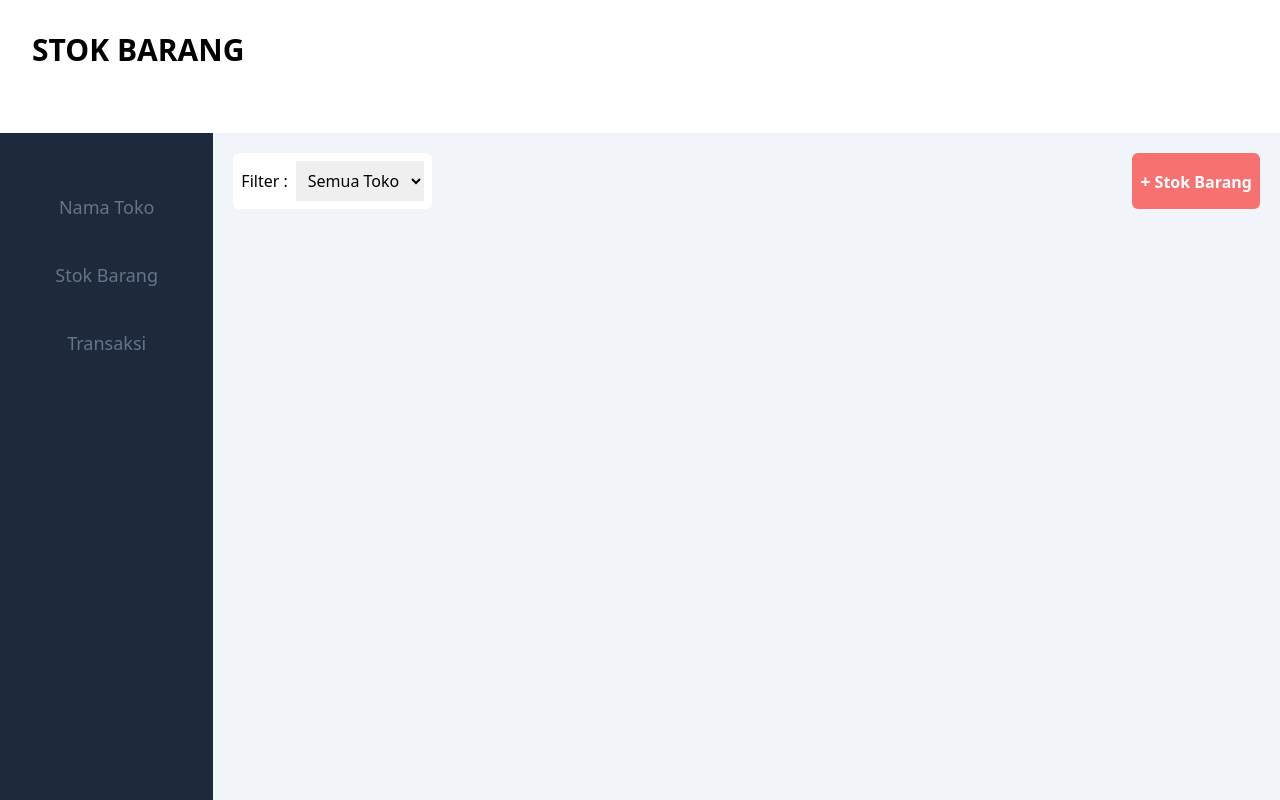
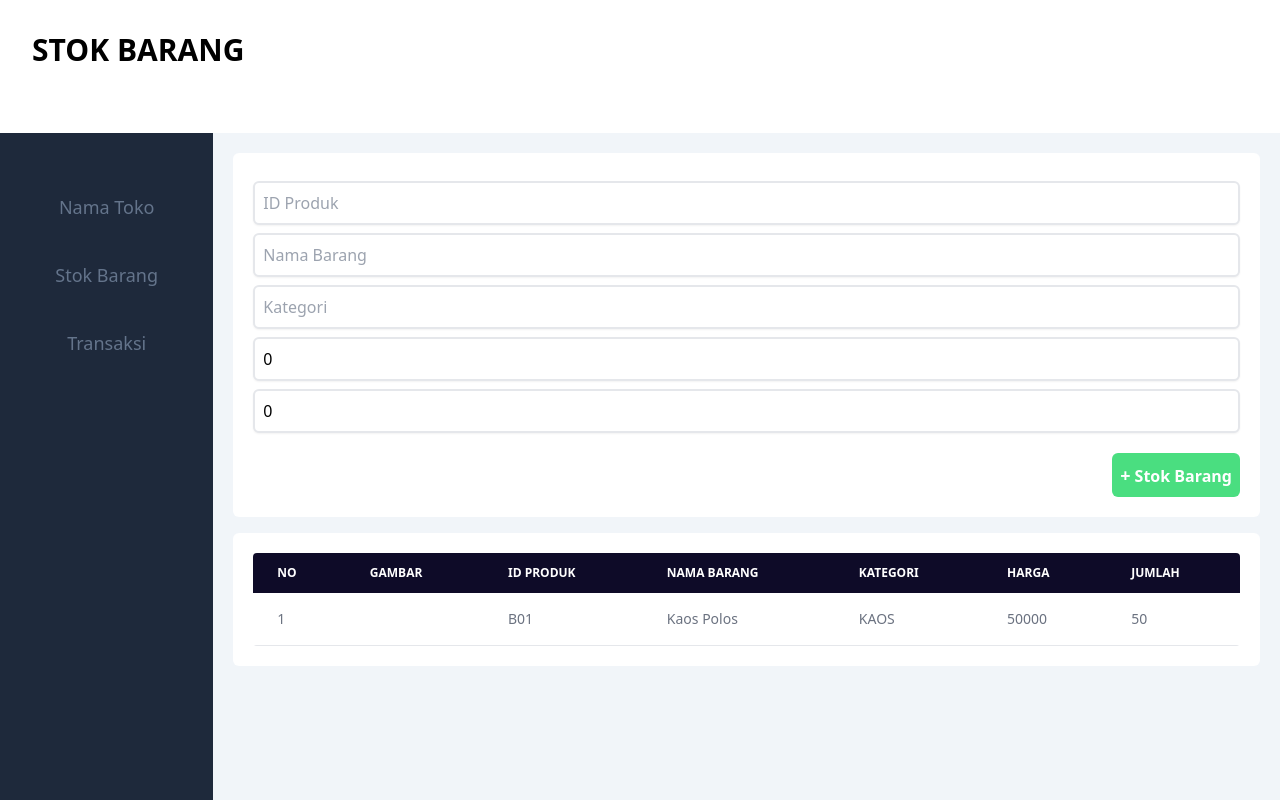
Before and after one commit to IIQball/project-fullstack-semester-4, a React (Vite) app: page / in a window 1280 px wide. Built offline with nearby package versions, Linux system fonts and the light colour scheme.

Commit message:
update state
tambah form input data ke tabel dinamic

```diff
--- a/src/StokBarang.jsx
+++ b/src/StokBarang.jsx
@@ -5,7 +5,7 @@ import Content from "./components/Content"
 const StokBarang = () => {
     return(
         <>
-            <div className="relative min-h-screen grid grid-cols-12 grid-rows-6">
+            <div className="relative min-h-screen grid grid-cols-12 grid-rows-6 box-border">
                 <Header title="Stok Barang"/>
                 <Sidebar/>
                 <Content/>
--- /dev/null
+++ b/src/TestState.jsx
@@ -0,0 +1,34 @@
+import { useState } from "react"
+
+const TestState = ()=>{
+    const [users,setUser] = useState([
+        {
+            "nama" : "aldi",
+            "alamat" : "banyuwangi"
+        }
+    ])
+    const [nama,setNama] = useState('')
+    const [alamat,setAlamat] = useState('')
+
+    const tambahUser = ()=>{
+        setUser([...users,{"nama":nama,"alamat":alamat}])
+    }
+    console.log(users)
+    return(
+        <>
+            <div className="bg-sky-200 text-4xl flex flex-col p-5 gap-2">
+                {nama} ::: {alamat}
+                <input type="text" placeholder="Nama" className="border-2" value={nama} onChange={(e)=>(setNama(e.target.value))}/>
+                <input type="text" placeholder="Alamat" className="border-2" value={alamat} onChange={(e)=>(setAlamat(e.target.value))}/>
+                <button className="bg-green-300 text-white text-lg" onClick={tambahUser}>tambah User</button>
+                {users.map((user,idx)=>(
+                    <div>
+                        <p>{user.nama}</p>
+                        <p>{user.alamat}</p>
+                    </div>
+                ))}
+            </div>
+        </>
+    )
+}
+export default TestState
--- a/src/components/Content.jsx
+++ b/src/components/Content.jsx
@@ -1,19 +1,62 @@
+import { useState } from "react"
+import TabelStokBarang from "./TableStokBarang"
+
 const Content = () => {
+    // state data stok
+    const [dataStok,setDataStok] = useState([
+        {
+            "idProduk" : "B01",
+            "namaBarang" : "Kaos Polos",
+            "kategori" : "KAOS",
+            "harga" : 50000,
+            "jumlah" : 50
+        }
+    ])
+
+    // state input data
+    const [IdProduk,setIdProduk] = useState('')
+    const [NamaBarang,setNamaBarang] = useState('')
+    const [Kategori,setKategori] = useState('')
+    const [Harga,setHarga] = useState(0)
+    const [Jumlah,setJumlah] = useState(0)
+
+    // function button tambah stok
+    const tambahStok = ()=>{
+        setDataStok([...dataStok,{"idProduk" : IdProduk, "namaBarang":NamaBarang,"kategori":Kategori,"harga":Harga,"jumlah":Jumlah}])
+    }
+
+    console.log(dataStok)
     return(
         <>
+            {/* container */}
             <div className="bg-slate-100 col-span-10 row-span-5 p-5">
-                <div className="flex space-x-0 justify-between">
-                    <div className="bg-white w-fit p-2 rounded-md">
-                    <label htmlFor="namaToko">Filter :</label>
-                    <select name="namaToko" id="namaToko" className="p-2 ml-2 focus:outline-none">
-                        <option value="all">Semua Toko</option>
-                        <option value="tokoA">Toko A</option>
-                        <option value="tokoB">Toko B</option>
-                    </select>
 
+                {/* form */}
+                <div className="flex flex-col bg-white rounded-md p-5">
+                    <input type="text" value={IdProduk} placeholder="ID Produk" className="border-2 shadow-sm rounded-md p-2 mt-2 focus:outline-none focus:border-green-300"
+                    onChange={(e)=>(setIdProduk(e.target.value))}
+                    />
+                    <input type="text" value={NamaBarang} placeholder="Nama Barang" className="border-2 shadow-sm rounded-md p-2 mt-2 focus:outline-none focus:border-green-300"
+                    onChange={(e)=>(setNamaBarang(e.target.value))}
+                    />
+                    <input type="text" value={Kategori} placeholder="Kategori" className="border-2 shadow-sm rounded-md p-2 mt-2 focus:outline-none focus:border-green-300"
+                    onChange={(e)=>(setKategori(e.target.value))}
+                    />
+                    <input type="number" value={Harga} placeholder="Harga" className="border-2 shadow-sm rounded-md p-2 mt-2 focus:outline-none focus:border-green-300"
+                    onChange={(e)=>(setHarga(e.target.value))}
+                    />
+                    <input type="number" value={Jumlah} placeholder="Jumlah" className="border-2 shadow-sm rounded-md p-2 mt-2 focus:outline-none focus:border-green-300"
+                    onChange={(e)=>(setJumlah(e.target.value))}
+                    />
+
+                    {/* Button */}
+                    <div className="flex justify-end space-x-0 mt-5">
+                        <button className="bg-green-400 font-semibold text-white flex p-2 rounded-md" onClick={tambahStok}><span className="m-auto"><span className="text-lg">+</span> Stok Barang</span></button>
                     </div>
-                    <a href="#" className="bg-red-400 font-semibold text-white flex p-2 rounded-md"><span className="m-auto"><span className="text-lg">+</span> Stok Barang</span></a>
                 </div>
+
+                {/* tabel */}
+                <TabelStokBarang dataStok = {dataStok}/>
             </div>
         </>
     )
--- /dev/null
+++ b/src/components/TableStokBarang.jsx
@@ -0,0 +1,37 @@
+const TabelStokBarang = ({dataStok}) => {
+    return(
+        <>
+            <div className="bg-white my-4 p-5 rounded-md">
+                    <div className="rounded overflow-hidden">
+                        <table className="w-full text-sm text-left text-gray-500 dark:text-gray-400">
+                            <thead className="text-xs text-white uppercase bg-biru dark:bg-gray-700 dark:text-gray-400">
+                                <tr>
+                                    <th scope="col" className="px-6 py-3">No</th>
+                                    <th scope="col" className="px-6 py-3">Gambar</th>
+                                    <th scope="col" className="px-6 py-3">ID Produk</th>
+                                    <th scope="col" className="px-6 py-3">Nama Barang</th>
+                                    <th scope="col" className="px-6 py-3">Kategori</th>
+                                    <th scope="col" className="px-6 py-3">Harga</th>
+                                    <th scope="col" className="px-6 py-3">Jumlah</th>
+                                </tr>
+                            </thead>
+                            <tbody>
+                                {dataStok.map((data,idx)=>(
+                                <tr className="bg-white border-b dark:bg-gray-900 dark:border-gray-700">
+                                    <td className="px-6 py-4">{idx+1}</td>
+                                    <td className="px-6 py-4"></td>
+                                    <td className="px-6 py-4">{data.idProduk}</td>
+                                    <td className="px-6 py-4">{data.namaBarang}</td>
+                                    <td className="px-6 py-4">{data.kategori}</td>
+                                    <td className="px-6 py-4">{data.harga}</td>
+                                    <td className="px-6 py-4">{data.jumlah}</td>
+                                </tr>
+                                ))}
+                            </tbody>
+                        </table>
+                    </div>
+                </div>
+        </>
+    )
+}
+export default TabelStokBarang
--- a/src/main.jsx
+++ b/src/main.jsx
@@ -10,9 +10,10 @@ import './index.css'
 // pages
 import User from './User'
 import StokBarang from './StokBarang'
+import TestState from './TestState'
 
 ReactDOM.createRoot(document.getElementById('root')).render(
   <React.StrictMode>
-    <StokBarang />
+    <StokBarang/>
   </React.StrictMode>,
 )
```
